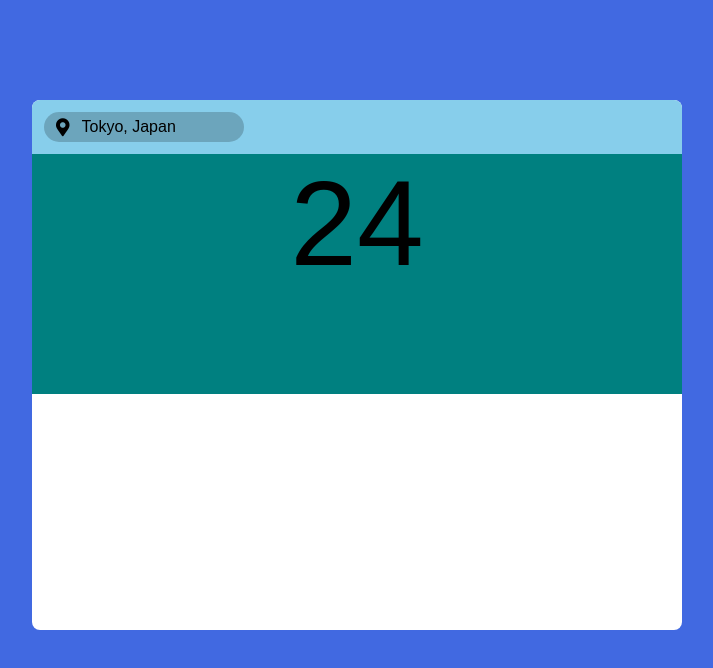
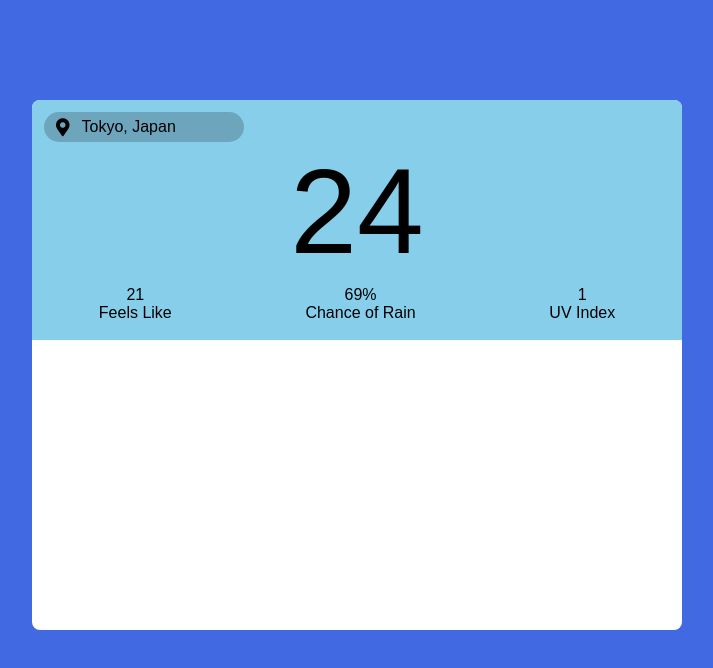
Before and after one commit to balkarjun/vue-forecaster, a Vue app: page / in a window 1280 px wide. Shown: the top 668 px of the page, without its empty margins (283-996 px from the left). Built offline with nearby package versions, Linux system fonts and the light colour scheme.

Commit message:
Display weather info

```diff
--- a/src/App.vue
+++ b/src/App.vue
@@ -9,6 +9,20 @@
       </div>
       <div class="middle">
         {{ temp }}
+      </div>
+      <div class="bottom">
+        <div>
+          <p>{{ feelsLike }}</p>
+          <p>Feels Like</p>
+        </div>
+        <div>
+          <p>{{ precipChance }}%</p>
+          <p>Chance of Rain</p>
+        </div>
+        <div>
+          <p>{{ uvIndex }}</p>
+          <p>UV Index</p>
+        </div>
       </div>
     </section>
     <section>
@@ -23,7 +37,10 @@ export default {
   data() {
     return {
       response: null,
-      temp: 24
+      temp: 24,
+      feelsLike: 21,
+      precipChance: 69,
+      uvIndex: 1
     }
   },
   created() {
@@ -458,7 +475,7 @@ main {
 }
 
 .top {
-  padding: 12px;
+  padding: 12px 12px 0 12px;
 }
 
 .inputbar {
@@ -486,9 +503,14 @@ input {
 }
 
 .middle {
-  background-color: teal;
-  height: 100%;
   font-size: 120px;
   text-align: center;
 }
+
+.bottom {
+  display: flex;
+  justify-content: space-around;
+  text-align: center;
+  padding: 6px 0;
+}
 </style>
```
